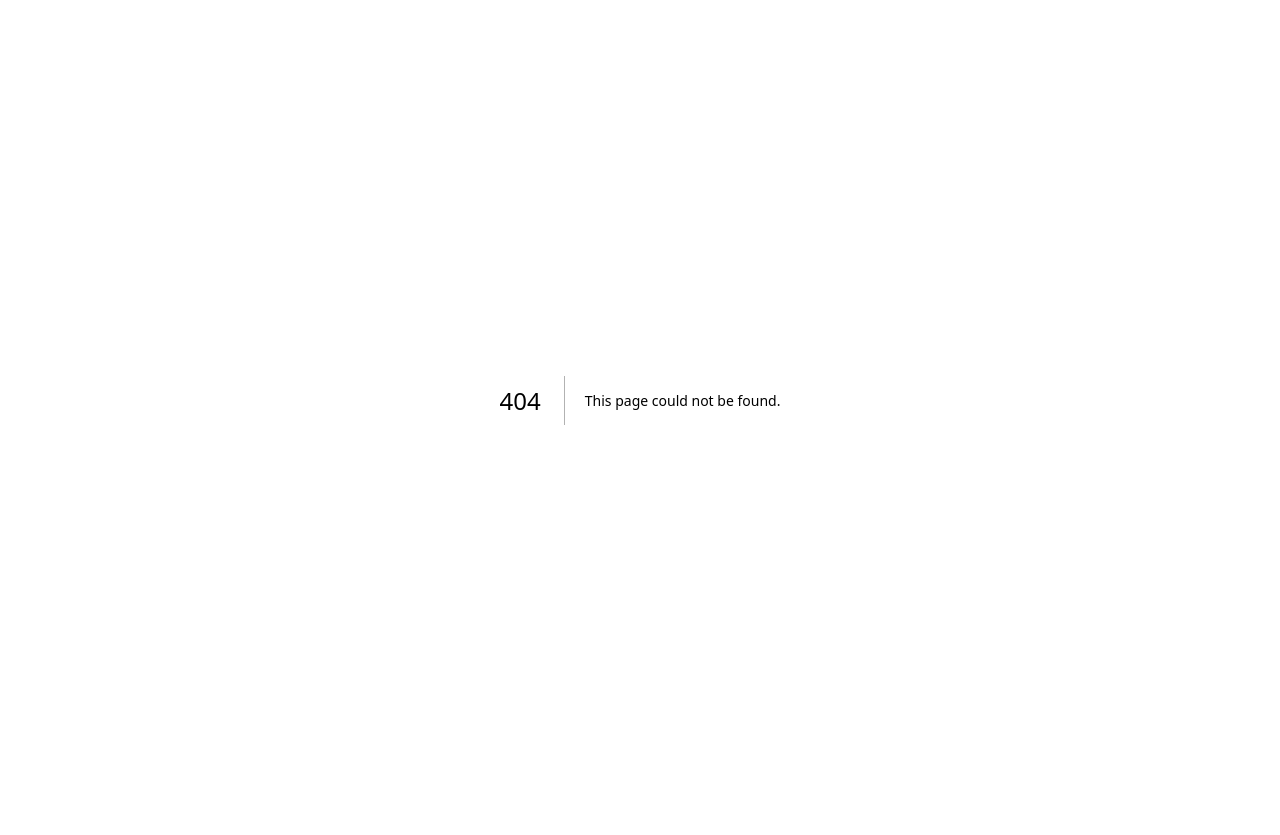
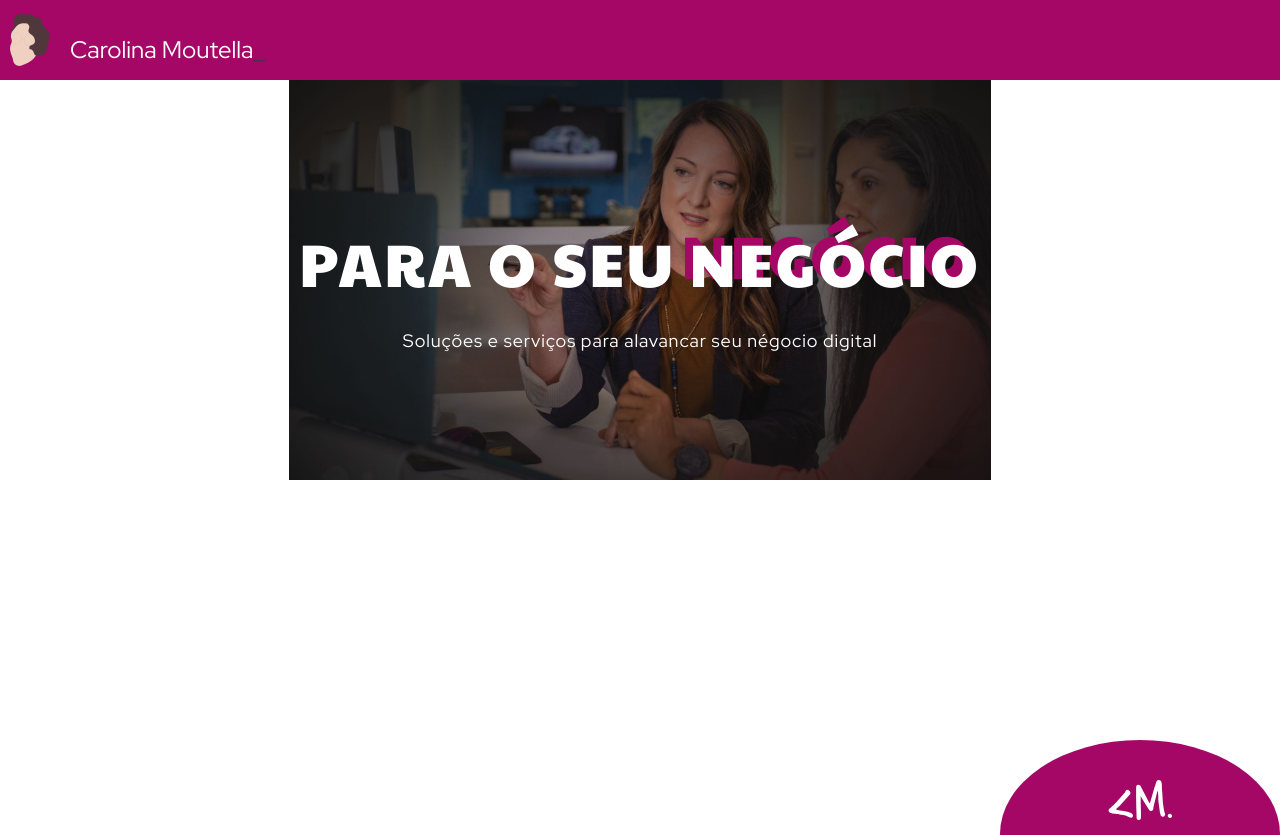
Before and after one commit to cmoutella/next-portfolio, a Next.js app: page /services in a window 1280 px wide. Before the commit this address had no page. Shown: the top 835 px of the page. Before the commit the page ends 800 px from the top, so only its background shows below. Built offline with nearby package versions, Linux system fonts and the light colour scheme.

Commit message:
feat(Hero): create services page and hero component

```diff
--- /dev/null
+++ b/src/components/Hero.tsx
@@ -0,0 +1,63 @@
+import Image, { type StaticImageData } from "next/image";
+
+type ClassesProps = {
+  mainColor?: string;
+  backgroundStyles: string;
+};
+
+type ImageProps = {
+  src: StaticImageData;
+  alt: string;
+};
+
+type HeroProps = {
+  title: string;
+  subtitle?: string;
+  classes: ClassesProps;
+  image: ImageProps;
+};
+
+const Hero = ({ title, subtitle, classes, image }: HeroProps) => {
+  const titleParts = title.split(" ");
+  const effectWord = titleParts[titleParts.length - 1];
+
+  return (
+    <section className={`w-full ${classes.mainColor}`}>
+      <div
+        className={`container relative flex justify-center items-center max-w-[1200px] ${classes.backgroundStyles}`}
+        style={{ zIndex: 2 }}
+      >
+        <div className="w-full h-full absolute" style={{ zIndex: -1 }}>
+          <Image
+            src={image.src}
+            alt={image.alt}
+            className="w-full h-full object-cover"
+          />
+        </div>
+        <div
+          className={`flex flex-col items-center ${subtitle && "pt-[10px]"}`}
+        >
+          <h1
+            className="uppercase text-center text-white text-[60px] font-paytone tracking-wider /// relative"
+            style={{ zIndex: 2 }}
+          >
+            {title}
+            <span
+              className="text-primary-medium absolute right-0 top-0 translate-y-[-8px] translate-x-[-8px]"
+              style={{ zIndex: -1 }}
+            >
+              {effectWord}
+            </span>
+          </h1>
+          {subtitle && (
+            <h3 className="text-white text-[18px] tracking-wider block mt-[20px]">
+              {subtitle}
+            </h3>
+          )}
+        </div>
+      </div>
+    </section>
+  );
+};
+
+export default Hero;
--- /dev/null
+++ b/src/pages/services.tsx
@@ -0,0 +1,29 @@
+import { Default as Template } from "@/templates";
+
+//Components
+import Hero from "@/components/Hero";
+
+// Assets
+import { useTranslation } from "@/providers/TranslationProvider";
+import heroImg from "@/assets/images/services/hero.jpg";
+
+export default function Services() {
+  const { text: content } = useTranslation();
+
+  return (
+    <Template>
+      <Hero
+        title="para o seu negócio"
+        subtitle="Soluções  e serviços para alavancar seu négocio digital"
+        image={{
+          src: heroImg,
+          alt: "pipou",
+        }}
+        classes={{
+          mainColor: "bg-gray-darker",
+          backgroundStyles: "h-[400px]",
+        }}
+      />
+    </Template>
+  );
+}
--- a/tailwind.config.js
+++ b/tailwind.config.js
@@ -41,6 +41,7 @@ module.exports = {
           "light-opacity": "#3E475180",
           medium: "#2D343B",
           dark: "#403440",
+          darker: "#111111",
         },
         white: "#fff",
         black: "#000",
```
